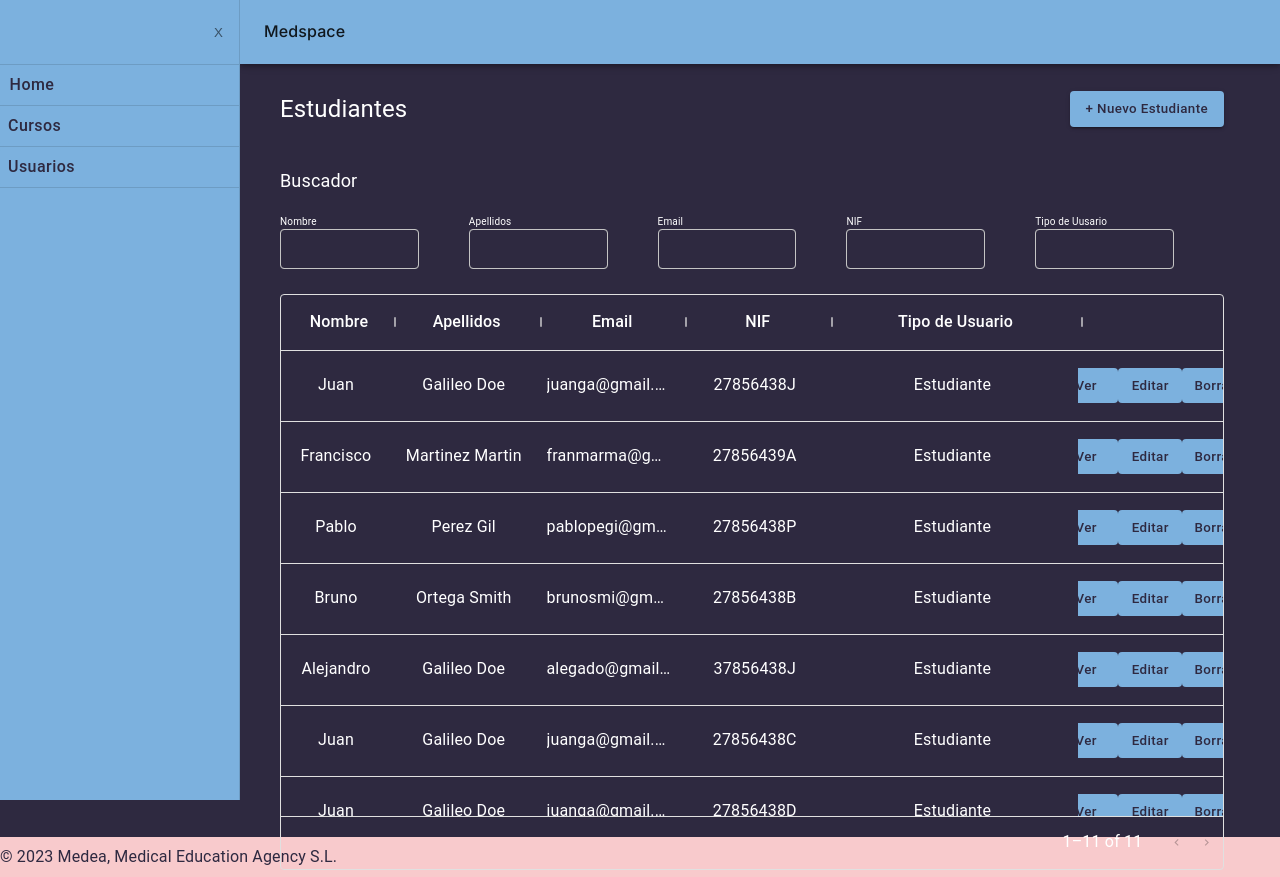
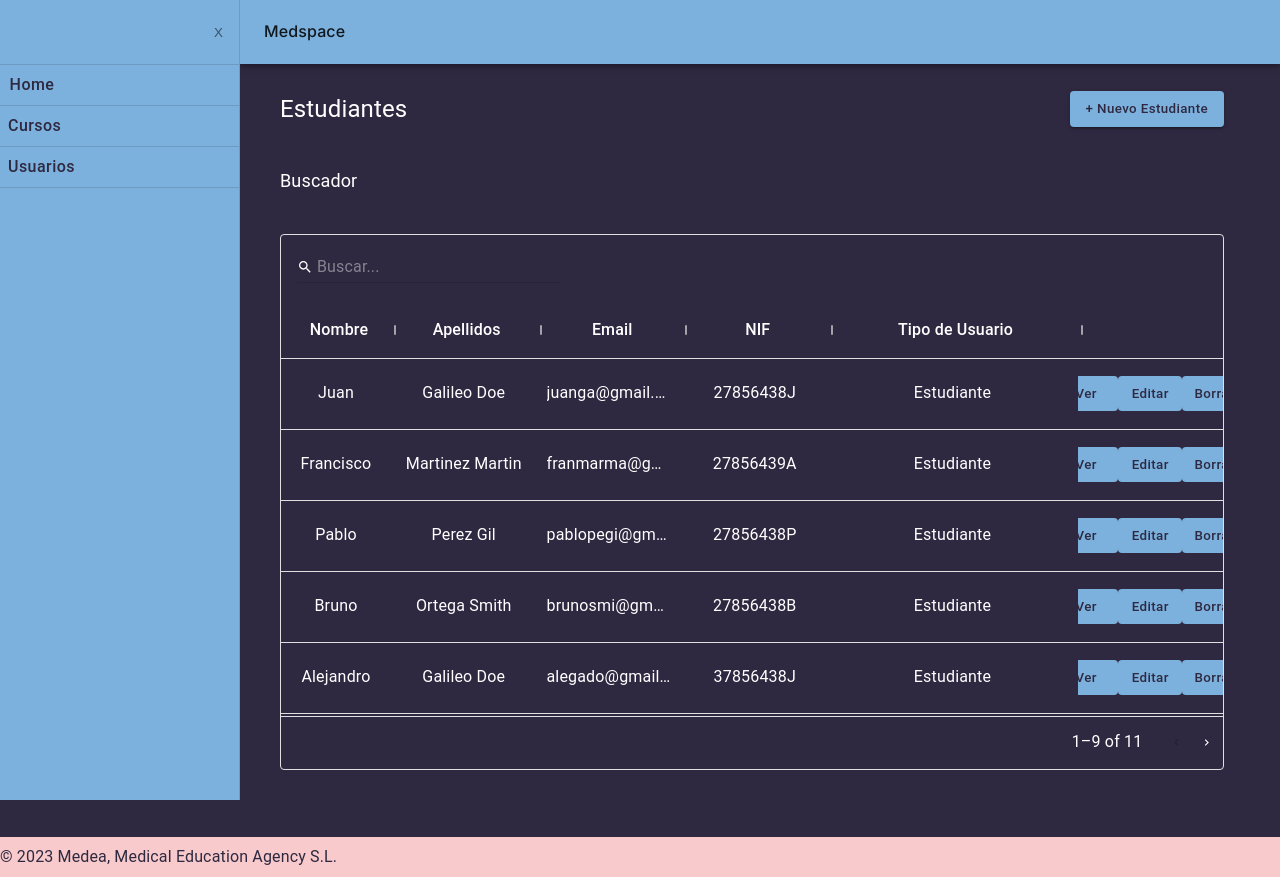
Before and after one commit to Medea-Havas/certificates, a Next.js app: page /usuarios in a window 1280 px wide. Built offline with nearby package versions, Linux system fonts and the light colour scheme.

Commit message:
Buscador implementado

```diff
--- a/pages/usuarios.js
+++ b/pages/usuarios.js
@@ -9,7 +9,7 @@ import Head from 'next/head';
 import styles from '../styles/Users.module.css';
 
 import React, {useState} from 'react';
-import { DataGrid } from '@mui/x-data-grid';
+import { DataGrid, GridToolbarQuickFilter, GridLinkOperator } from '@mui/x-data-grid';
 import { Button } from '@mui/material';
 import { TextField } from '@mui/material';
 import Modal from '@mui/material/Modal';
@@ -21,11 +21,33 @@ import MenuItem from '@mui/material/MenuItem';
 import Alumnos_Mat_A1 from '../components/Alumnos_Mat_A1/index';
 import Alumnos_Mat_B2 from '../components/Alumnos_Mat_B2/index';
 
+/*Filtrar por busqueda en la tabla*/
+function QuickSearchToolbar() {
+  return (
+    <Box
+      sx={{
+        p: 2,
+      }}
+    >
+      <GridToolbarQuickFilter
+        className={styles.gridTool}
+        placeholder='Buscar...'
+        quickFilterParser={(searchInput) =>
+          searchInput
+            .split(',')
+            .map((value) => value.trim())
+            .filter((value) => value !== '')
+        }
+      />
+    </Box>
+  );
+}
+
 const columns = [
   { field: 'nombre', headerName: 'Nombre', width: 110, headerAlign: 'center', align: 'center' },
   {field: 'apellidos', headerName: 'Apellidos', flex: 1, headerAlign: 'center', align: 'center',},
   { field: 'email', headerName: 'Email',flex: 1, headerAlign: 'center', align: 'center' },
-  { field: 'id', headerName: 'NIF',flex: 1, headerAlign: 'center', align: 'center' },
+  { field: 'id', headerName: 'NIF',flex: 1, headerAlign: 'center', align: 'center', data: 'idTable'},
   { field: 'tipo_usuario', headerName: 'Tipo de Usuario', width: 250, headerAlign: 'center', align: 'center' },
   {
     field: "buttonAtions",
@@ -98,6 +120,8 @@ export default function Users() {
   const handleChangeNExp = (event) => {
     setNExp(event.target.value);
   }
+
+
   return (
     <>
       <Head>
@@ -117,7 +141,7 @@ export default function Users() {
             </div>
             <div className={styles.searcherContainer}>
               <text className={styles.typeLarge}> Buscador</text>
-                <div className={styles.allSearchers}>
+                {/*<div className={styles.allSearchers}>
                   <div className={styles.searcherField}>
                     <text className={styles.typeXSmall}>Nombre</text>
                     <TextField id="outlined-basic" label="" variant="outlined"/>
@@ -132,20 +156,34 @@ export default function Users() {
                   </div>
                   <div className={styles.searcherField}>
                     <text className={styles.typeXSmall}>NIF</text>
-                    <TextField id="outlined-basic" label="" variant="outlined"/>
+                    <TextField
+                      id="outlined-basic"
+                      label=""
+                      variant="outlined"
+                      type="number"
+                    />
                   </div>
                   <div className={styles.searcherField}>
                     <text className={styles.typeXSmall}>Tipo de Uusario</text>
                     <TextField id="outlined-basic" label="" variant="outlined"/>
                   </div>
-                </div>
+                </div>*/}
                 <div className={styles.table}>
                   <DataGrid
                     rows={rows}
                     columns={columns}
-                    pageSize={11}
-                    rowsPerPageOptions={[11]}
+                    pageSize={9}
+                    rowsPerPageOptions={[9]}
                     rowHeight={71}
+                    initialState={{
+                      filter: {
+                        filterModel: {
+                          items: [],
+                          quickFilterLogicOperator: GridLinkOperator.Or,
+                        },
+                      },
+                    }}
+                    components={{ Toolbar: QuickSearchToolbar }}
                   />
                 </div>
                 </div>
--- a/styles/Courses.module.css
+++ b/styles/Courses.module.css
@@ -31,7 +31,7 @@
 
 .searcherContainer{
     width: 80vw;
-    height: 70vh;
+    height: 80vh;
     padding: 10px 40px;
 }
 .searcherField{
@@ -50,7 +50,7 @@
 }
 
 .table {
-    height: 57vh;
+    height: 64vh;
     width: 100%;
     margin-top:40px;
 }
@@ -102,3 +102,9 @@
 .marginTop{
     margin-top: 10px;
 }
+
+.gridTool
+{
+    padding: 10px;
+    border: 1px solid white;
+}
--- a/styles/Users.module.css
+++ b/styles/Users.module.css
@@ -67,7 +67,7 @@
 }
 
 .table {
-    height: 72vh;
+    height: 67vh;
     width: 100%;
     margin-top:40px;
 }
@@ -117,3 +117,9 @@
     height: 8vh;
     justify-content: space-around;
 }
+
+.gridTool
+{
+    padding: 10px;
+    border: 1px solid white;
+}
```
Also changed, not shown: pages/cursos.js (+33 -5 lines).
